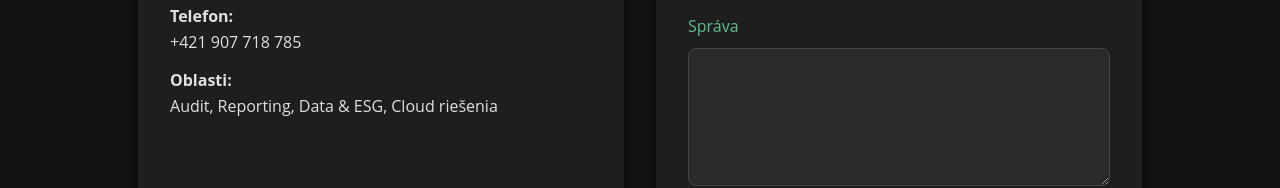
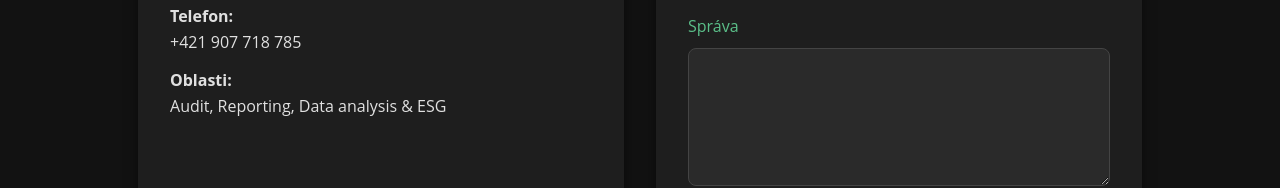
Before and after one commit to lumenconsultingsro/lumenconsulting.github.io, a plain HTML site: page contact.html in a window 1280 px wide. Shown: the part 566-754 px from the top of the page. Drawn offline with Linux system fonts and the light colour scheme.

Commit message:
Update contact.html

```diff
--- a/contact.html
+++ b/contact.html
@@ -49,7 +49,7 @@ footer{text-align:center;padding:2rem;background:#532d7f;color:white;margin-top:
 <p><strong>Adresa:</strong><br>Bratislava, Slovensko</p>
 <p><strong>Email:</strong><br><a href="mailto:info@lumenconsulting.sk" style="color:#5bbf89;">info@lumenconsulting.sk</a></p>
 <p><strong>Telefon:</strong><br>+421 907 718 785</p>
-<p><strong>Oblasti:</strong><br>Audit, Reporting, Data & ESG, Cloud riešenia</p>
+<p><strong>Oblasti:</strong><br>Audit, Reporting, Data analysis & ESG </p>
 </div>
 
 <form action="https://formspree.io/f/meorneje" method="POST">
```
